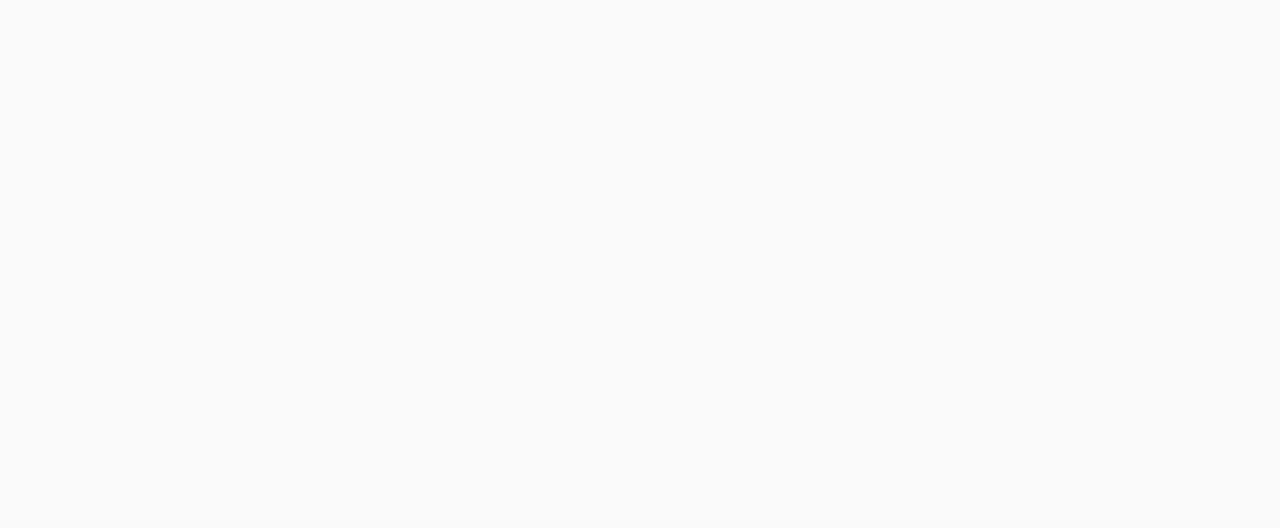
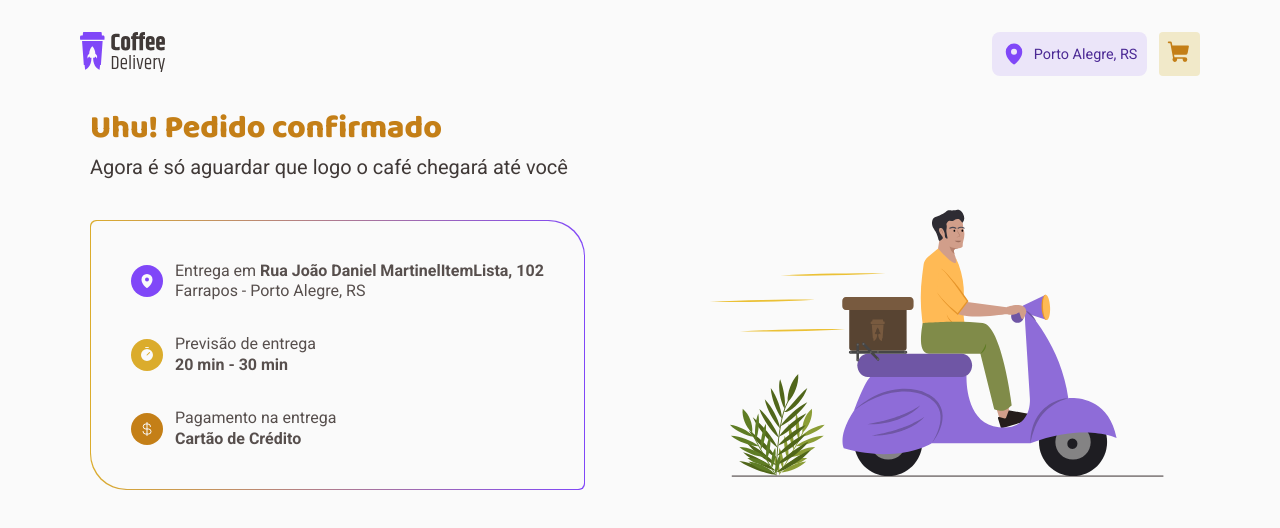
Before and after one commit to palomacardos0/coffee-delivery, a React (Vite) app: page /success in a window 1280 px wide. Before the commit this address had no page. Shown: the top 528 px of the page. Built offline with nearby package versions, Linux system fonts and the light colour scheme.

Commit message:
feat(success): cria pagina de sucesso

```diff
--- a/src/Router.tsx
+++ b/src/Router.tsx
@@ -2,6 +2,7 @@ import { Routes, Route } from 'react-router-dom'
 import { DefaultLayout } from './layouts/DefaultLayout'
 import { Checkout } from './pages/Checkout'
 import { Home } from './pages/Home'
+import { Success } from './pages/Success'
 
 export function Router() {
   return (
@@ -9,6 +10,7 @@ export function Router() {
       <Route path="/" element={<DefaultLayout />}>
         <Route path="/" element={<Home />} />
         <Route path="/checkout" element={<Checkout />} />
+        <Route path="/success" element={<Success />} />
       </Route>
     </Routes>
   )
--- a/src/components/SelectQuantity/styles.ts
+++ b/src/components/SelectQuantity/styles.ts
@@ -1,7 +1,7 @@
 import styled from 'styled-components'
 
 export const SelectQuantityContent = styled.div`
-  margin-left: 1.45rem;
+  /* margin-left: 1.45rem; */
   display: flex;
   max-width: 4.5rem;
   background: ${props => props.theme['base-button']};
--- a/src/pages/Checkout/components/ItemCart/styles.ts
+++ b/src/pages/Checkout/components/ItemCart/styles.ts
@@ -6,6 +6,12 @@ export const ItemCartContent = styled.div`
   padding: 0.5rem 0.25rem;
   margin: 0 0 1.5rem 0;
   border-bottom: 1px solid ${props => props.theme['base-button']};
+
+  & > div {
+    display: flex;
+    flex-direction: column;
+    flex: 1;
+  }
 
   span {
     font-family: 'Roboto';
@@ -28,6 +34,10 @@ export const ItemCartContent = styled.div`
   img {
     max-width: 4rem;
     height: fit-content;
+  }
+  @media (max-width: 764px) {
+    display: grid;
+    grid-template-columns: max-content max-content;
   }
 `
 
--- a/src/pages/Checkout/index.tsx
+++ b/src/pages/Checkout/index.tsx
@@ -17,7 +17,8 @@ import {
   TextContainerAddress,
   CartItensContainer,
   ValuesContainer,
-  ButtonConfirmOrder
+  ButtonConfirmOrder,
+  PaymentForms
 } from './styles'
 
 export function Checkout() {
@@ -53,7 +54,7 @@ export function Checkout() {
               </p>
             </div>
           </TextContainerPayment>
-          <div>
+          <PaymentForms>
             <button>
               <CreditCard size={16} />
               Cartão de crédito
@@ -66,7 +67,7 @@ export function Checkout() {
               <Money size={16} />
               dinheiro
             </button>
-          </div>
+          </PaymentForms>
         </PaymentContainer>
       </InfoOrderContainer>
 
--- a/src/pages/Checkout/styles.ts
+++ b/src/pages/Checkout/styles.ts
@@ -5,8 +5,13 @@ export const CheckoutContainer = styled.main`
   gap: 2rem;
   margin: 0 auto;
   width: 100%;
-  max-width: 1120px;
+  max-width: 1184px;
   margin-top: 2.5rem;
+  padding: 0 2rem;
+  @media (max-width: 1164px) {
+    padding: 0 1rem;
+    flex-direction: column;
+  }
 `
 export const InfoOrderContainer = styled.section`
   display: flex;
@@ -30,6 +35,9 @@ export const CardsCheckoutContainer = styled.div`
 
   background: ${props => props.theme['base-card']};
   padding: 2.5rem;
+  @media (max-width: 764px) {
+    padding: 1rem;
+  }
 `
 export const AddressContainer = styled(CardsCheckoutContainer)`
   svg {
@@ -46,6 +54,8 @@ export const AddressContainer = styled(CardsCheckoutContainer)`
 `
 export const InputsContainer = styled.div`
   display: grid;
+  gap: 1rem;
+  @media (min-width: 764px) {
     grid-template-columns: 200px 212px 60px;
     gap: 16px 12px;
     grid-template-areas:
@@ -73,6 +83,9 @@ export const InputsContainer = styled.div`
       }
       &#uf {
         grid-area: uf;
+      }
+      display: flex;
+      flex-direction: column;
     }
   }
 
@@ -119,6 +132,10 @@ export const PaymentContainer = styled(CardsCheckoutContainer)`
   & > div {
     display: flex;
   }
+`
+export const PaymentForms = styled.section`
+  display: flex;
+  gap: 0.75rem;
   button {
     flex: 1;
     display: flex;
@@ -128,9 +145,6 @@ export const PaymentContainer = styled(CardsCheckoutContainer)`
     border: 0;
     background: ${props => props.theme['base-button']};
     border-radius: 6px;
-    &:not(:last-child) {
-      margin-right: 12px;
-    }
     font-family: 'Roboto', sans-serif;
     font-style: normal;
     font-weight: 400;
@@ -138,6 +152,10 @@ export const PaymentContainer = styled(CardsCheckoutContainer)`
     line-height: 160%;
     text-transform: uppercase;
     color: ${props => props.theme['base-text']};
+  }
+
+  @media (max-width: 764px) {
+    flex-direction: column;
   }
 `
 export const CartContainer = styled.section`
@@ -157,11 +175,17 @@ export const CartContainer = styled.section`
 export const CartItensContainer = styled.div`
   display: flex;
   flex-direction: column;
-  padding: 40px;
+  padding: 2.5rem;
 
   max-width: 448px;
   background: ${props => props.theme['base-card']};
   border-radius: 6px 44px;
+  @media (max-width: 1164px) {
+    max-width: inherit;
+  }
+  @media (max-width: 764px) {
+    padding: 2.5rem 1rem;
+  }
 `
 export const ValuesContainer = styled.div`
   display: flex;
--- a/src/pages/Home/Components/CardCoffe/styles.ts
+++ b/src/pages/Home/Components/CardCoffe/styles.ts
@@ -58,6 +58,7 @@ export const ValueContent = styled.span`
     font-size: 0.875rem;
     line-height: 130%;
     color: ${props => props.theme['base-text']};
+    margin-right: 1.45rem;
   }
   strong {
     font-family: 'Baloo 2', sans-serif;
--- /dev/null
+++ b/src/pages/Success/index.tsx
@@ -0,0 +1,43 @@
+import { CurrencyDollar, MapPin, Timer } from 'phosphor-react'
+import successImage from './assets/success-img.svg'
+import { GradientBorder, ItemLista, SuccessContainer } from './styles'
+
+export function Success() {
+  return (
+    <SuccessContainer>
+      <div>
+        <h1>Uhu! Pedido confirmado</h1>
+        <p>Agora é só aguardar que logo o café chegará até você</p>
+        <GradientBorder>
+          <ul>
+            <ItemLista variant="purple">
+              <MapPin size={16} weight="fill" />
+              <span>
+                Entrega em{' '}
+                <strong>Rua João Daniel MartinelItemLista, 102</strong>
+                <br />
+                Farrapos - Porto Alegre, RS
+              </span>
+            </ItemLista>
+            <ItemLista variant="yellow">
+              <Timer size={16} weight="fill" />
+              <span>
+                Previsão de entrega <br />
+                <strong>20 min - 30 min</strong>{' '}
+              </span>
+            </ItemLista>
+            <ItemLista variant="gold">
+              <CurrencyDollar size={16} />
+
+              <span>
+                Pagamento na entrega <br />
+                <strong>Cartão de Crédito</strong>
+              </span>
+            </ItemLista>
+          </ul>
+        </GradientBorder>
+      </div>
+      <img src={successImage} alt="" />
+    </SuccessContainer>
+  )
+}
--- /dev/null
+++ b/src/pages/Success/styles.ts
@@ -0,0 +1,86 @@
+import styled from 'styled-components'
+interface varianteProps {
+  variant: 'gold' | 'yellow' | 'purple'
+}
+const colorVariant = {
+  gold: '#C47F17',
+  yellow: '#DBAC2C',
+  purple: '#8047F8'
+}
+
+export const SuccessContainer = styled.section`
+  display: flex;
+  width: 100%;
+  justify-content: space-between;
+  max-width: 1164px;
+  padding: 0 2rem;
+  margin: 0 auto;
+  align-items: flex-end;
+  h1 {
+    font-family: 'Baloo 2';
+    font-style: normal;
+    font-weight: 800;
+    font-size: 32px;
+    line-height: 130%;
+    color: ${props => props.theme['yellow-dark']};
+    margin-bottom: 0.25rem;
+  }
+  p {
+    font-family: 'Roboto';
+    font-style: normal;
+    font-weight: 400;
+    font-size: 20px;
+    line-height: 130%;
+    color: ${props => props.theme['base-subtitle']};
+    font-stretch: 100;
+    margin-bottom: 2.5rem;
+  }
+`
+
+export const GradientBorder = styled.div`
+  background: linear-gradient(
+    to right,
+    ${props => props.theme['yellow']},
+    ${props => props.theme['purple']}
+  );
+  padding: 1px;
+  border-radius: 6px 36px;
+  ul {
+    display: flex;
+    flex-direction: column;
+    background: ${props => props.theme['background']};
+    padding: 40px;
+    border-radius: 6px 36px;
+    gap: 2rem;
+  }
+  li {
+  }
+`
+
+export const ItemLista = styled.li<varianteProps>`
+  list-style: none;
+
+  display: flex;
+  align-items: center;
+  gap: 12px;
+  svg {
+    margin: 0;
+    padding: 8px;
+    border-radius: 100%;
+    height: 32px;
+    width: 32px;
+    background: ${props => colorVariant[props.variant]};
+    color: ${props => props.theme.background};
+  }
+  span {
+    font-family: 'Roboto', sans-serif;
+    font-style: normal;
+    font-weight: 400;
+    font-size: 16px;
+    line-height: 130%;
+    color: ${props => props.theme['base-text']};
+    strong {
+      font-weight: 700;
+    }
+  }
+`
```
Also changed, not shown: src/pages/Success/assets/success-img.svg (added). Lines whose indentation alone changed are shown as unchanged.
